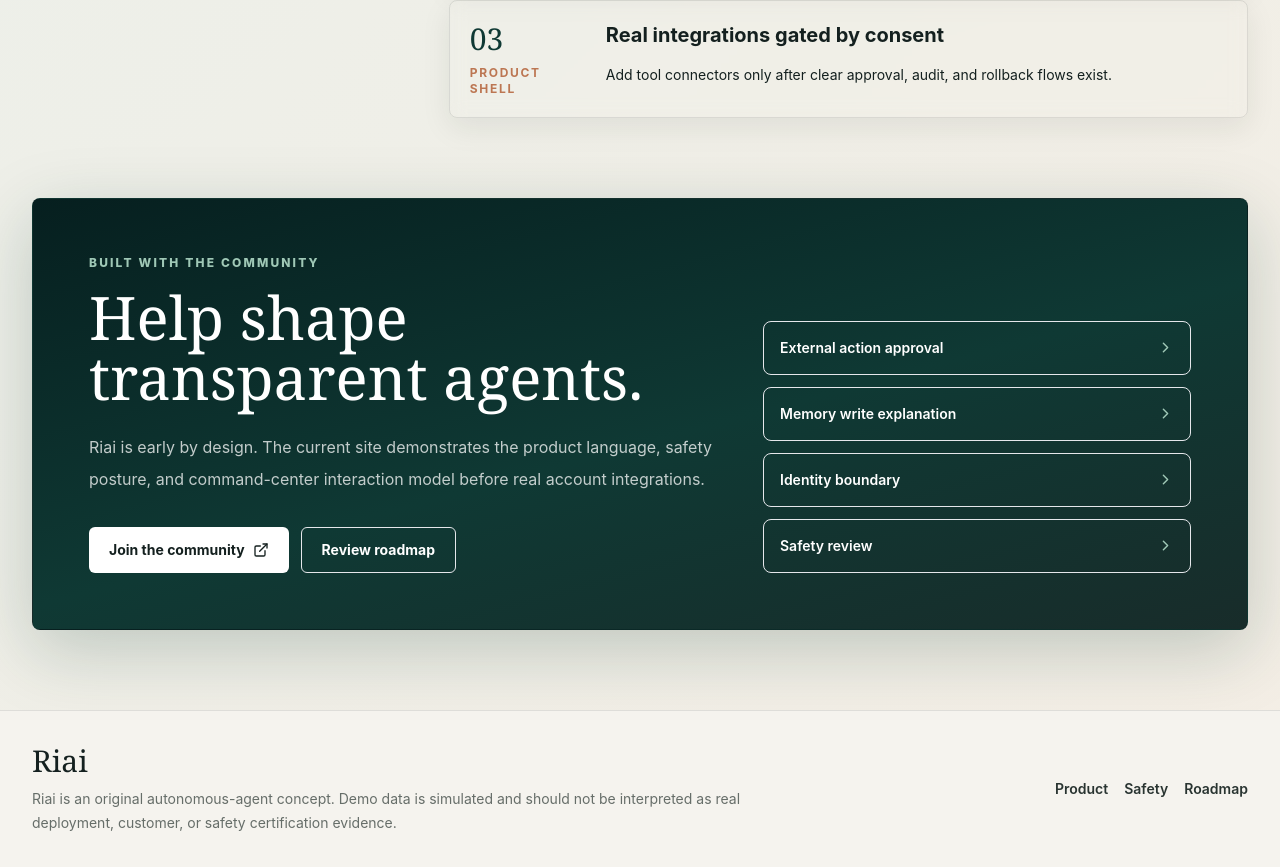
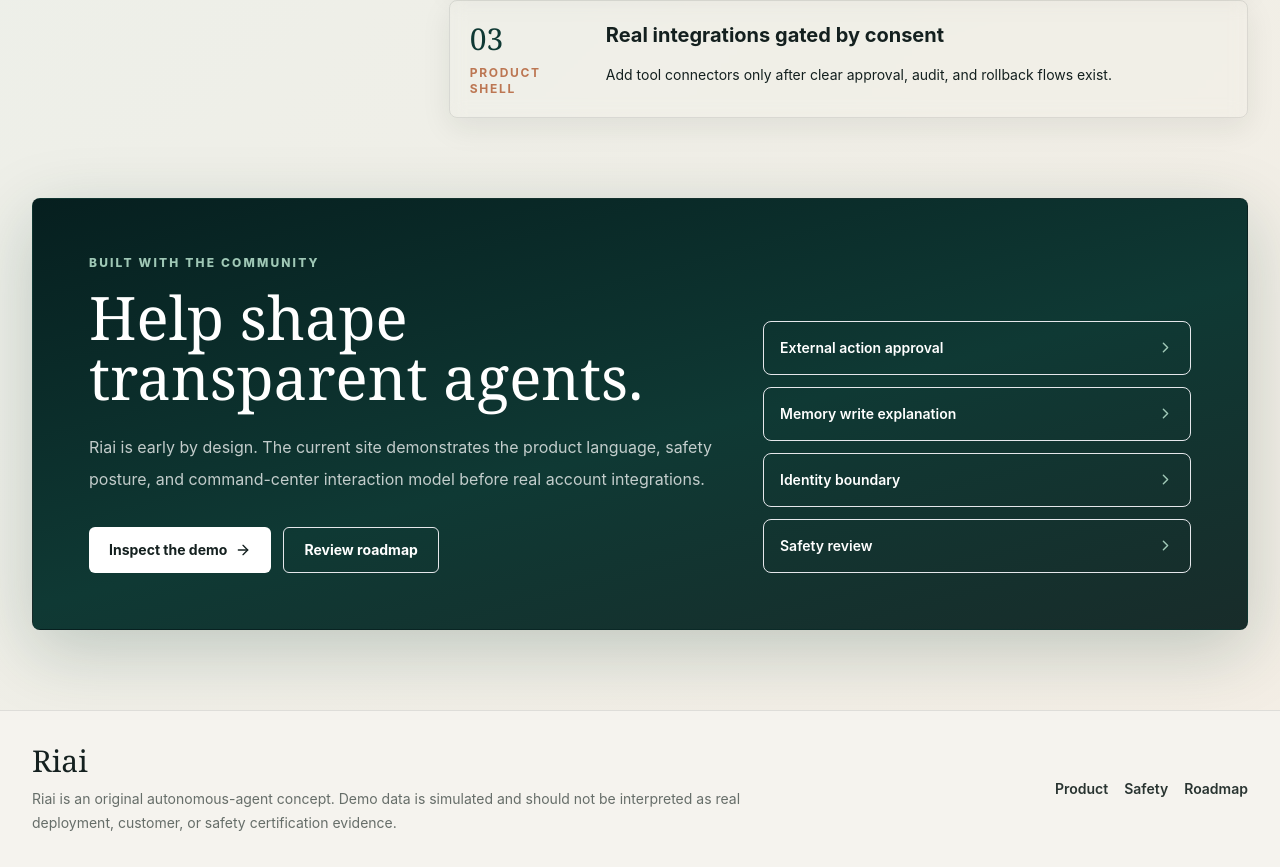
Before and after one commit to takaki-sakamoto-g1359402/riai-website, a React (Vite) app: page / in a window 1280 px wide. Shown: the part 4697-5564 px from the top of the page. Built offline with nearby package versions, Linux system fonts and the light colour scheme.

Commit message:
chore: prepare community cta for gated release

```diff
--- a/src/App.tsx
+++ b/src/App.tsx
@@ -821,11 +821,10 @@ function CommunityCta({ lang }: { lang: Lang }) {
             <div className="mt-8 flex flex-col gap-3 sm:flex-row">
               <a
                 className="inline-flex items-center justify-center gap-2 rounded-md bg-white px-5 py-3 text-sm font-bold text-ink transition hover:bg-mist focus-visible:outline focus-visible:outline-2 focus-visible:outline-offset-4 focus-visible:outline-celadon"
-                href="https://github.com/"
-                rel="noreferrer"
+                href="#command"
               >
                 {t(copy.cta.primary, lang)}
-                <ExternalLink size={16} aria-hidden="true" />
+                <ArrowRight size={16} aria-hidden="true" />
               </a>
               <a
                 className="inline-flex items-center justify-center gap-2 rounded-md border border-white/22 px-5 py-3 text-sm font-bold text-white transition hover:bg-white/10 focus-visible:outline focus-visible:outline-2 focus-visible:outline-offset-4 focus-visible:outline-celadon"
--- a/src/content.ts
+++ b/src/content.ts
@@ -319,7 +319,7 @@ export const copy = {
       en: "Riai is early by design. The current site demonstrates the product language, safety posture, and command-center interaction model before real account integrations.",
       ja: "Riai は意図的に初期段階です。現在のサイトは実アカウント連携の前に、プロダクト言語、安全姿勢、Command Centerの操作モデルを示します。"
     },
-    primary: { en: "Join the community", ja: "コミュニティに参加" },
+    primary: { en: "Inspect the demo", ja: "デモを確認" },
     secondary: { en: "Review roadmap", ja: "ロードマップを見る" }
   },
   footer: {
```
Also changed, not shown: 3 other files (tests, documents, lock files or other folders).
